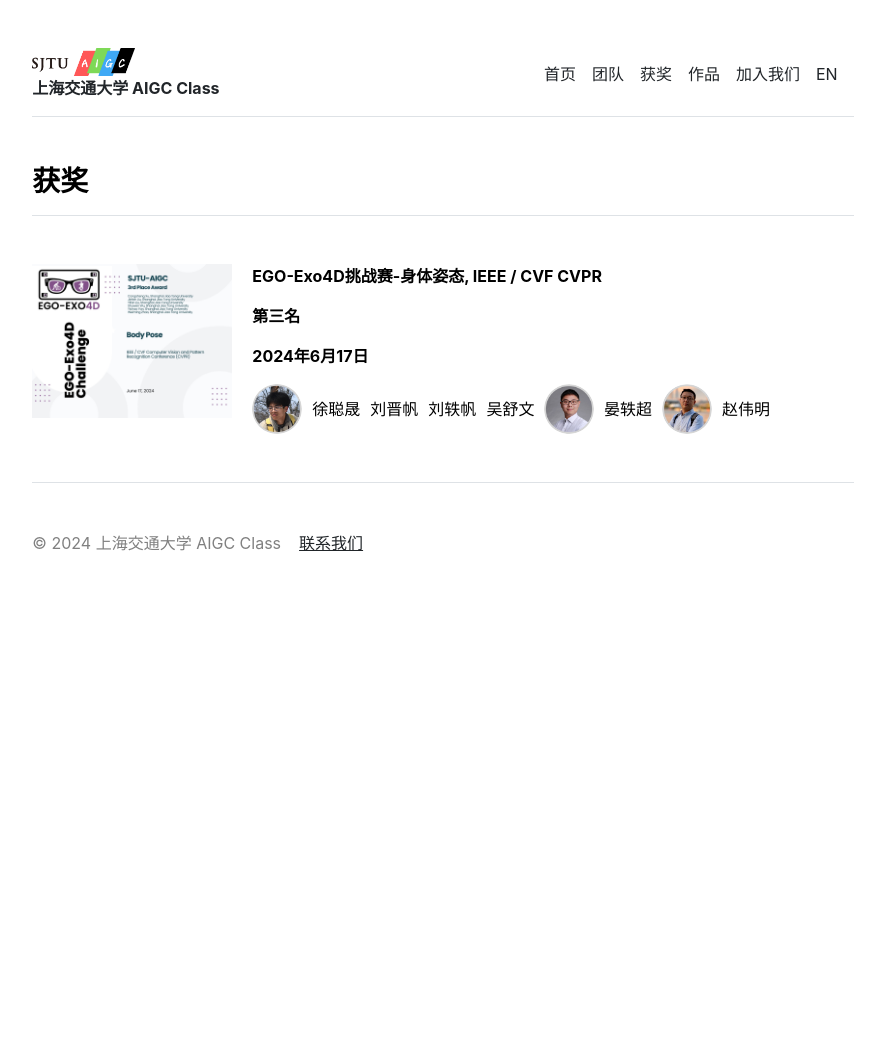
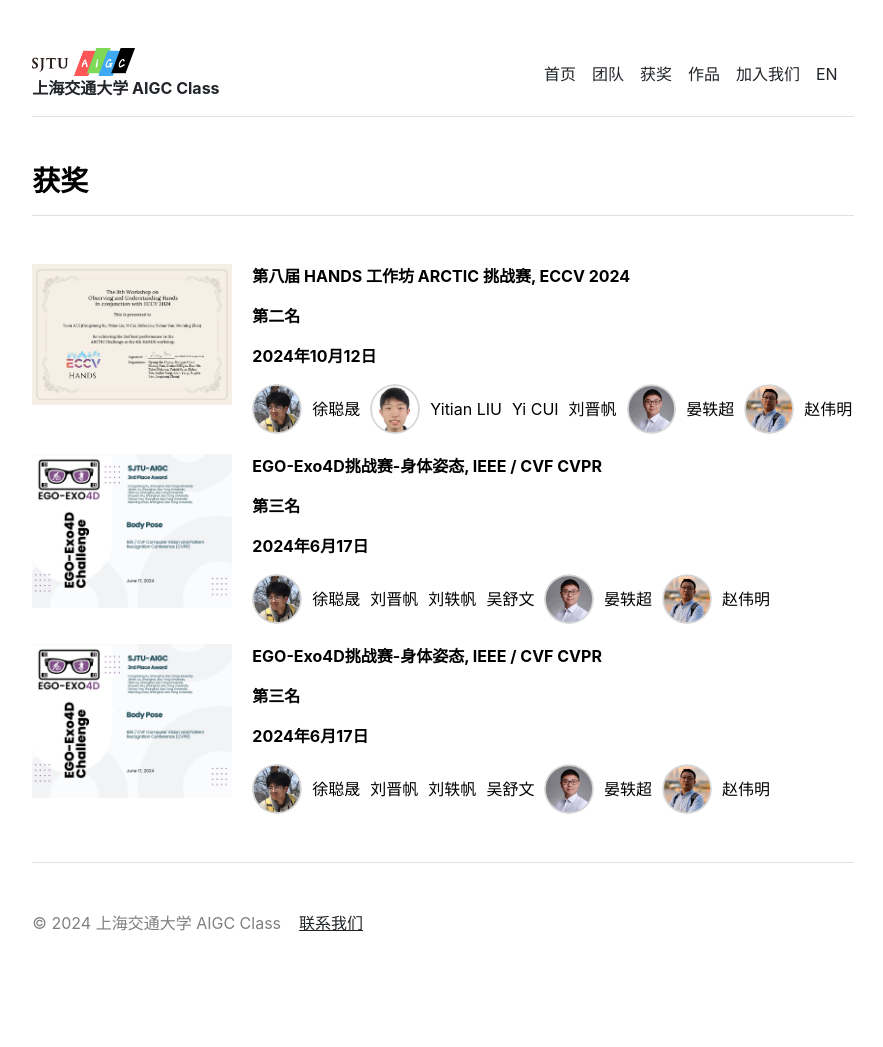
Before and after one commit to SJTU-AIGC/cn, a Jekyll site: the page built from awards.md, in a window 1280 px wide. Shown: the whole page, without its empty margins (197-1080 px from the left). Built offline with Jekyll 4.4.1, drawn with Linux system fonts in a browser that asks for light colours; before the commit the page ends 900 px from its top, so only the background shows below that.

Commit message:
new awards

```diff
--- a/_layouts/awards.html
+++ b/_layouts/awards.html
@@ -3,6 +3,86 @@ layout: default
 ---
 
 <h3 class="fw-bold border-bottom pb-3 mb-5">获奖</h3>
+
+<!-- 2024/09/30 ECCV -->
+<div class="award">
+  <div class="award-image">
+    <img src="assets/img/awards/20240930_ECCV_Challange.jpg" alt="20240930 ECCV Challange Team ACE 2nd Place">
+  </div>
+  <div class="award-details">
+    <p><strong>第八届 HANDS 工作坊 ARCTIC 挑战赛, ECCV 2024</strong></p>
+    <p><strong>第二名</strong></p>
+    <p><strong>2024年10月12日</strong></p>
+
+    <div class="winners-container">
+      <div class="winner-details">
+        <img src="assets/img/classof2023/xucongsheng.png" alt="Congsheng XU" class="winner-avatar">
+        <span>徐聪晟</span>
+      </div>
+      <div class="winner-details">
+        <img src="assets/img/classof2023/liuyitian.png" alt="Yitian LIU" class="winner-avatar">
+        <span>Yitian LIU</span>
+      </div>
+      <div class="winner-details">
+        <!-- <img src="path/to/winner2-image.jpg" alt="Yifan LIU" class="winner-avatar"> -->
+        <span>Yi CUI</span>
+      </div>
+      <div class="winner-details">
+        <!-- <img src="path/to/winner2-image.jpg" alt="Shuwen WU" class="winner-avatar"> -->
+        <span>刘晋帆</span>
+      </div>
+      <div class="winner-details">
+        <img src="assets/img/faculty/yanyichao.png" alt="Yichao YAN" class="winner-avatar">
+        <span>晏轶超</span>
+      </div>
+      <div class="winner-details">
+        <img src="assets/img/faculty/zhaoweiming.png" alt="Kevin ZHAO Weiming" class="winner-avatar">
+        <span>赵伟明</span>
+      </div>
+    </div>
+  </div>
+</div>
+
+
+<!-- 2024/06/20 CVPR -->
+<div class="award">
+  <div class="award-image">
+    <img src="assets/img/awards/20240620_CVPR_Challange.jpg" alt="20240620 CVPR Challange 3rd Place">
+  </div>
+  <div class="award-details">
+    <p><strong>EGO-Exo4D挑战赛-身体姿态, IEEE / CVF CVPR</strong></p>
+    <p><strong>第三名</strong></p>
+    <p><strong>2024年6月17日</strong></p>
+
+    <div class="winners-container">
+      <div class="winner-details">
+        <img src="assets/img/classof2023/xucongsheng.png" alt="Congsheng XU" class="winner-avatar">
+        <span>徐聪晟</span>
+      </div>
+      <div class="winner-details">
+        <!--<img src="path/to/winner2-image.jpg" alt="Jinfan LIU" class="winner-avatar">-->
+        <span>刘晋帆</span>
+      </div>
+      <div class="winner-details">
+        <!-- <img src="path/to/winner2-image.jpg" alt="Yifan LIU" class="winner-avatar"> -->
+        <span>刘轶帆</span>
+      </div>
+      <div class="winner-details">
+        <!-- <img src="path/to/winner2-image.jpg" alt="Shuwen WU" class="winner-avatar"> -->
+        <span>吴舒文</span>
+      </div>
+      <div class="winner-details">
+        <img src="assets/img/faculty/yanyichao.png" alt="Yichao YAN" class="winner-avatar">
+        <span>晏轶超</span>
+      </div>
+      <div class="winner-details">
+        <img src="assets/img/faculty/zhaoweiming.png" alt="Weiming ZHAO" class="winner-avatar">
+        <span>赵伟明</span>
+      </div>
+    </div>
+  </div>
+</div>
+
 
 <!-- 2024/06/20 CVPR -->
 <div class="award">
```
Also changed, not shown: assets/img/awards/20240930_ECCV_Challange.jpg (added).
